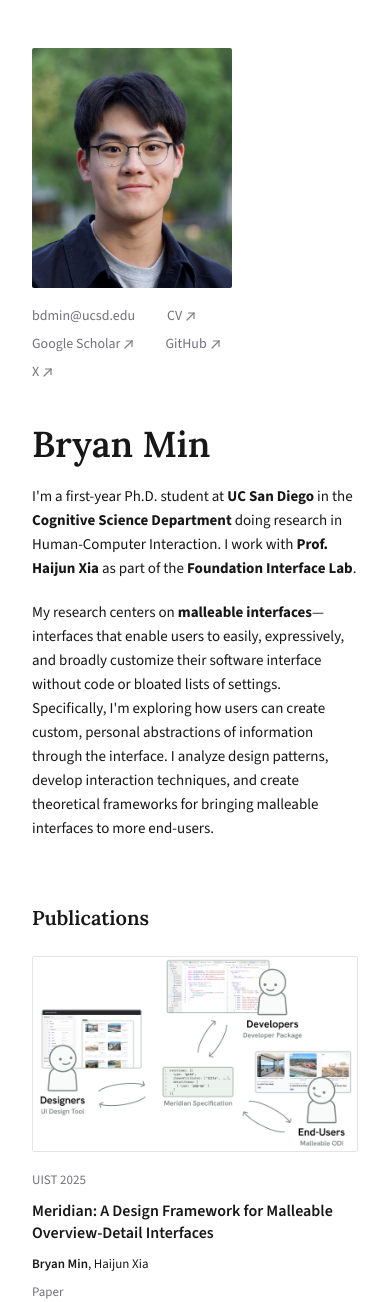
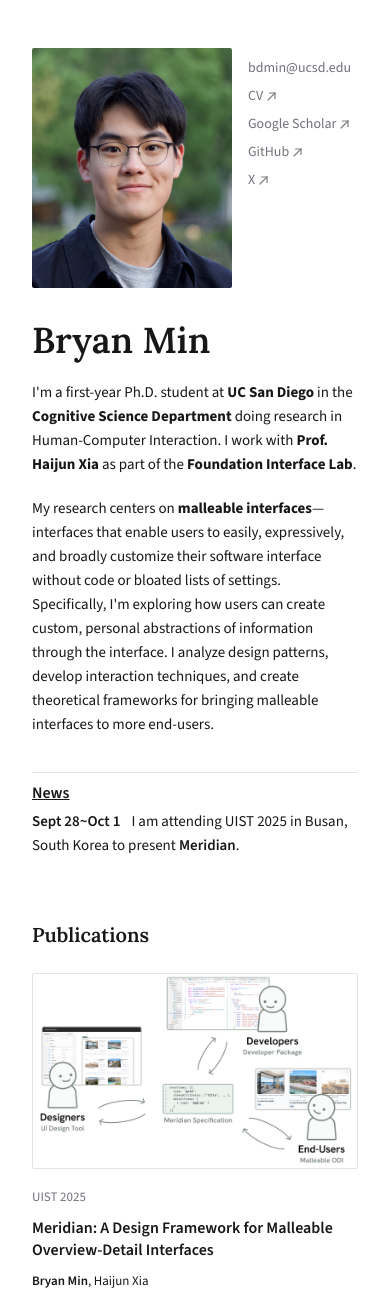
Before and after one commit to bdhmin/phd-portfolio, a Next.js app: page / in a window 390 px wide. Shown: the top 1302 px of the page. Built offline with nearby package versions, Linux system fonts and the light colour scheme.

Commit message:
Added news section

```diff
--- a/src/pages/about.tsx
+++ b/src/pages/about.tsx
@@ -31,7 +31,7 @@ export default function About() {
 
   const Links = ({ links }: { links: { name: string; link: string }[] }) => {
     return (
-      <div className="flex flex-row md:flex-col flex-wrap justify-start gap-x-8 gap-y-1 md:gap-1 text-zinc-500 md:mx-2 md:border-none md:text-black">
+      <div className="flex flex-col flex-wrap justify-start gap-x-8 gap-y-1 md:gap-1 text-zinc-500 md:mx-2 md:border-none md:text-black">
         {/* <div className="w-fit flex flex-row flex-wrap gap-6 my-2"> */}
         {links.map((url) =>
           !url.name ? (
@@ -62,6 +62,7 @@ export default function About() {
     <div className="flex flex-col gap-6">
       <div className="w-full flex flex-col md:flex-row gap-8 justify-start">
         <div className="flex flex-col items-start gap-2">
+          <div className="flex flex-row gap-4">
             <div className="min-w-[200px] w-[200px] h-[240px] rounded-sm overflow-hidden">
               <img
                 className="w-full h-full object-cover"
@@ -69,15 +70,15 @@ export default function About() {
                 alt="A medium close-up portrait photo of Bryan Min"
               />
             </div>
+            <div className="flex flex-col justify-start block md:hidden gap-6 my-2 pr-4">
+              <Links links={[...academicLinks, ...socialLinks]} />
+            </div>
+          </div>
 
           <div className="hidden md:block mt-2 w-full">
             <Links links={academicLinks} />
             <div className="h-[1px] bg-zinc-200 my-2" />
             <Links links={socialLinks} />
-          </div>
-
-          <div className="min-w-[200px] w-[200px] flex justify-start block md:hidden flex-row gap-6 my-2">
-            <Links links={[...academicLinks, ...socialLinks]} />
           </div>
         </div>
         <div className="w-full flex flex-col gap-5 text-[15px]">
@@ -110,6 +111,15 @@ export default function About() {
             patterns, develop interaction techniques, and create theoretical
             frameworks for bringing malleable interfaces to more end-users.
           </p>
+
+          <div className="mt-4 flex flex-col gap-1 border-t border-zinc-200 pt-2">
+            <h2 className="font-semibold underline text-[16px]">News</h2>
+            <p>
+              <span className="font-semibold mr-2">Sept 28~Oct 1</span> I am
+              attending UIST 2025 in Busan, South Korea to present{' '}
+              <span className="font-semibold">Meridian</span>.
+            </p>
+          </div>
 
           {/* <div className="flex flex-col">
             <p>bdmin@ucsd.edu</p>
```
Lines whose indentation alone changed are shown as unchanged.
